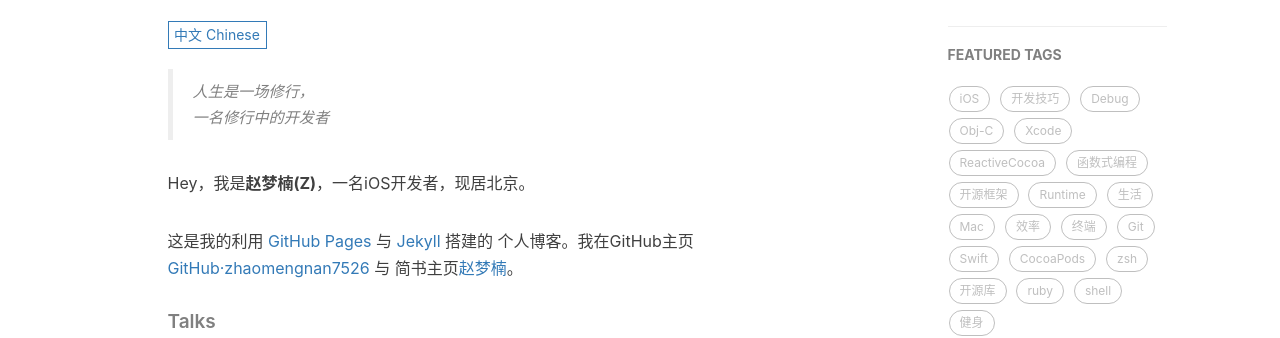
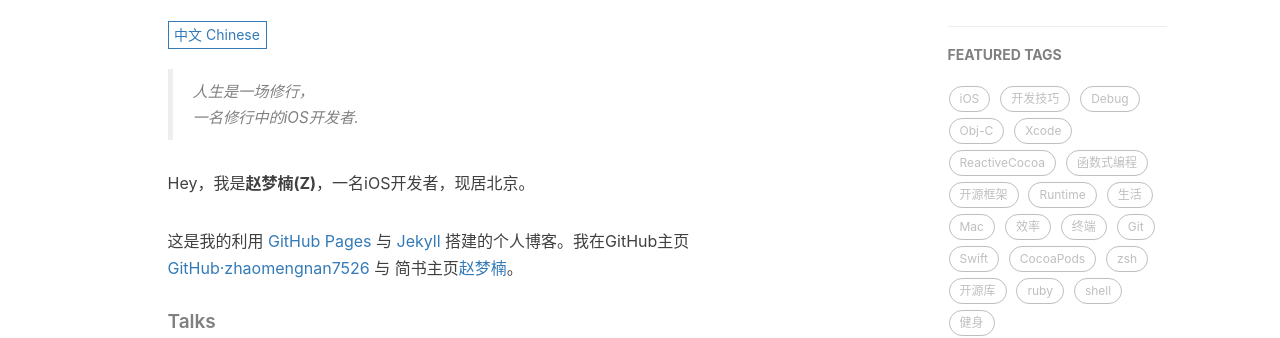
Before and after one commit to zhaomengnan7526/zhao_mengnan.github.io, a Jekyll site: the page built from about.html, in a window 1280 px wide. Shown: the part 432-770 px from the top of the page. Built offline with Jekyll 4.4.1, drawn with Linux system fonts in a browser that asks for light colours; nearby versions of some CDN libraries; comment, search, counter and statistics services are not loaded.

Commit message:
Update about.html

```diff
--- a/about.html
+++ b/about.html
@@ -16,11 +16,11 @@
 
     <!--copied from markdown -->
     <blockquote><p>人生是一场修行，<br>
-    一名修行中的开发者</p></blockquote>
+    一名修行中的iOS开发者.</p></blockquote>
 
     <p>Hey，我是<strong>赵梦楠(Z)</strong>，一名iOS开发者，现居北京。</p>
 
-    <p>这是我的利用 <a href="https://pages.github.com/">GitHub Pages</a> 与 <a href="http://jekyll.com.cn/">Jekyll</a> 搭建的 个人博客。我在GitHub主页<a href="https://github.com/zhaomengnan7526">GitHub·zhaomengnan7526</a> 与 简书主页<a href="https://http://www.jianshu.com/u/f143e24472aa">赵梦楠</a>。</p>
+    <p>这是我的利用 <a href="https://pages.github.com/">GitHub Pages</a> 与 <a href="http://jekyll.com.cn/">Jekyll</a> 搭建的个人博客。我在GitHub主页<a href="https://github.com/zhaomengnan7526">GitHub·zhaomengnan7526</a> 与 简书主页<a href="https://http://www.jianshu.com/u/f143e24472aa">赵梦楠</a>。</p>
 
     <p></p>
 
@@ -41,11 +41,11 @@
     <blockquote><p>Yet another iOS Developer. <br>
     Yet another Life-long Student.</p></blockquote>
 
-    <p>Hi, I am <strong>Baiying Qiu</strong>，you can call me <strong>BY</strong>. I am an iOS software engineer and currently working in Xiamen</p>
+    <p>Hi, I am <strong>Mengnan Zhao</strong>，you can call me <strong>Z</strong>. I am an iOS software engineer and currently working in Beijing</p>
 
     <p>This is my personal blog, through making Github Pages and Jekyll.My GitHub  👉 <a href="http://github.com/zhaomengnan7526">Github·Z</a>.</p>
 
-    <p>I am a sports enthusiast, I like fitness, running and boxing.</p>
+    <p></p>
 
     <h5>Talks</h5>
 
```
Also changed, not shown: other parts of about.html (+1 -1 lines).
